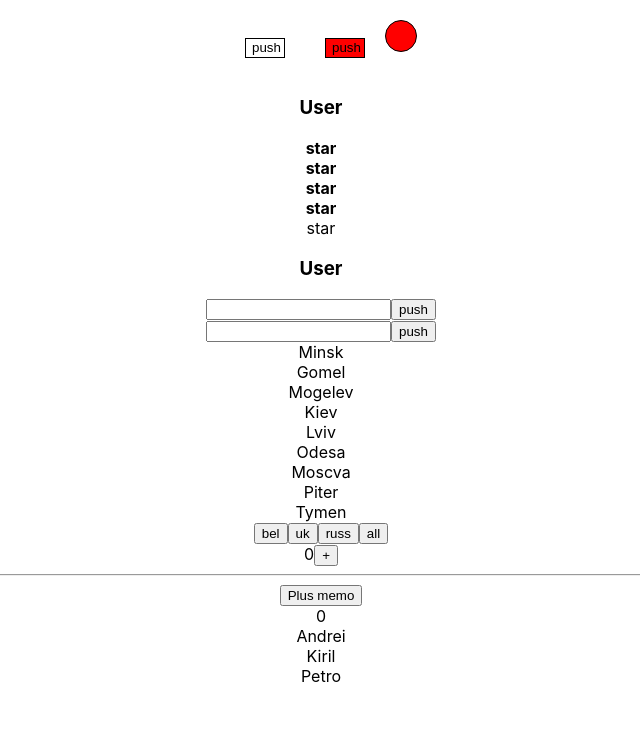
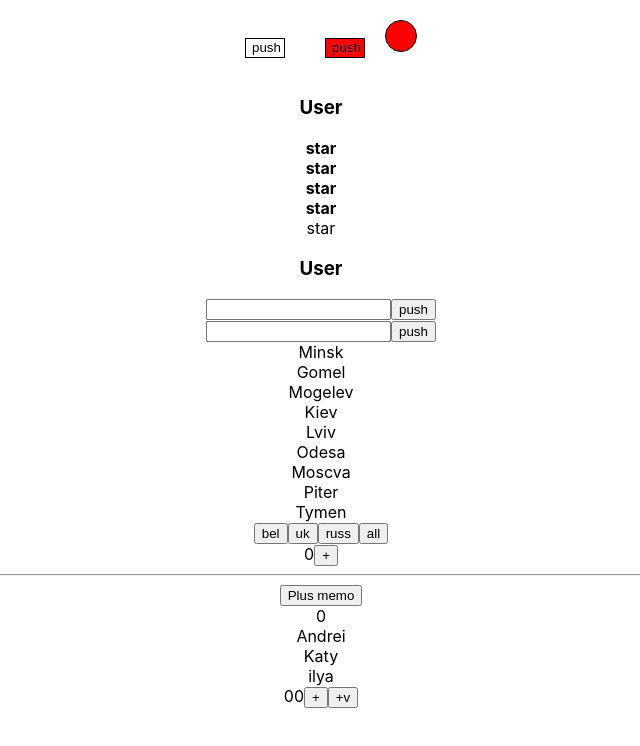
Before and after one commit to Mr-andrei/Trainreactcobzdacacproso, a React (Create React App) app: page / in a window 1280 px wide. Shown: the top 746 px of the page, without its empty margins (319-959 px from the left). Built offline with nearby package versions, Linux system fonts and the light colour scheme.

Commit message:
react memo

```diff
--- a/src/App.tsx
+++ b/src/App.tsx
@@ -9,6 +9,7 @@ import {NewAccordion} from "./components/Newaccordion";
 import {Input, InputRef} from "./components/input";
 import Select from "./components/Select";
 import {Visual} from "./MemoReact";
+import {Example} from "./components/Effects";
 
 
 
@@ -33,6 +34,7 @@ function App() {
             <Select/>
             <hr/>
             <Visual/>
+            <Example/>
         </div>
     );
 }
--- a/src/MemoReact.tsx
+++ b/src/MemoReact.tsx
@@ -1,4 +1,4 @@
-import React, {useState} from "react";
+import React, {useMemo, useState} from "react";
 
 
 export type CounterPropsType = {
@@ -29,12 +29,17 @@ const UsersMemo = React.memo(Users)
 
 export const Visual = () => {
     let [count, setCount] = useState<number>(0)
-    let [users, setUsers] = useState<Array<string>>(["Andrei", "Kiril", "Petro"])
+    let [users, setUsers] = useState<Array<string>>(["Andrei", "Kiril", "Petro","Katy","ilya"])
+
+    const usersUseMem = useMemo(()=> {
+       return users.filter(f => f.toLowerCase().indexOf('a') > -1 )
+    },[users])
+
     return(
         <div>
             <button onClick={()=> setCount(count+1)}>Plus memo</button>
             <Counter count={count}/>
-            <UsersMemo users={users}/>
+            <UsersMemo users={usersUseMem}/>
 
         </div>
     )
--- /dev/null
+++ b/src/components/Effects.tsx
@@ -0,0 +1,24 @@
+import {useEffect, useState} from "react";
+
+
+export const Example = () => {
+    let [counter, setCounter ] = useState<number>(0)
+    let [value, setValue ] = useState<number>(0)
+
+
+    useEffect(()=> {
+        console.log('effect')
+        document.title=counter.toString()
+    },[counter])
+
+
+    return (
+        <div>
+            {counter}
+            {value}
+            <button onClick={()=>setCounter(counter+1)}>+</button>
+            <button onClick={()=>setValue(value+1)}>+v</button>
+
+        </div>
+    )
+}
```
